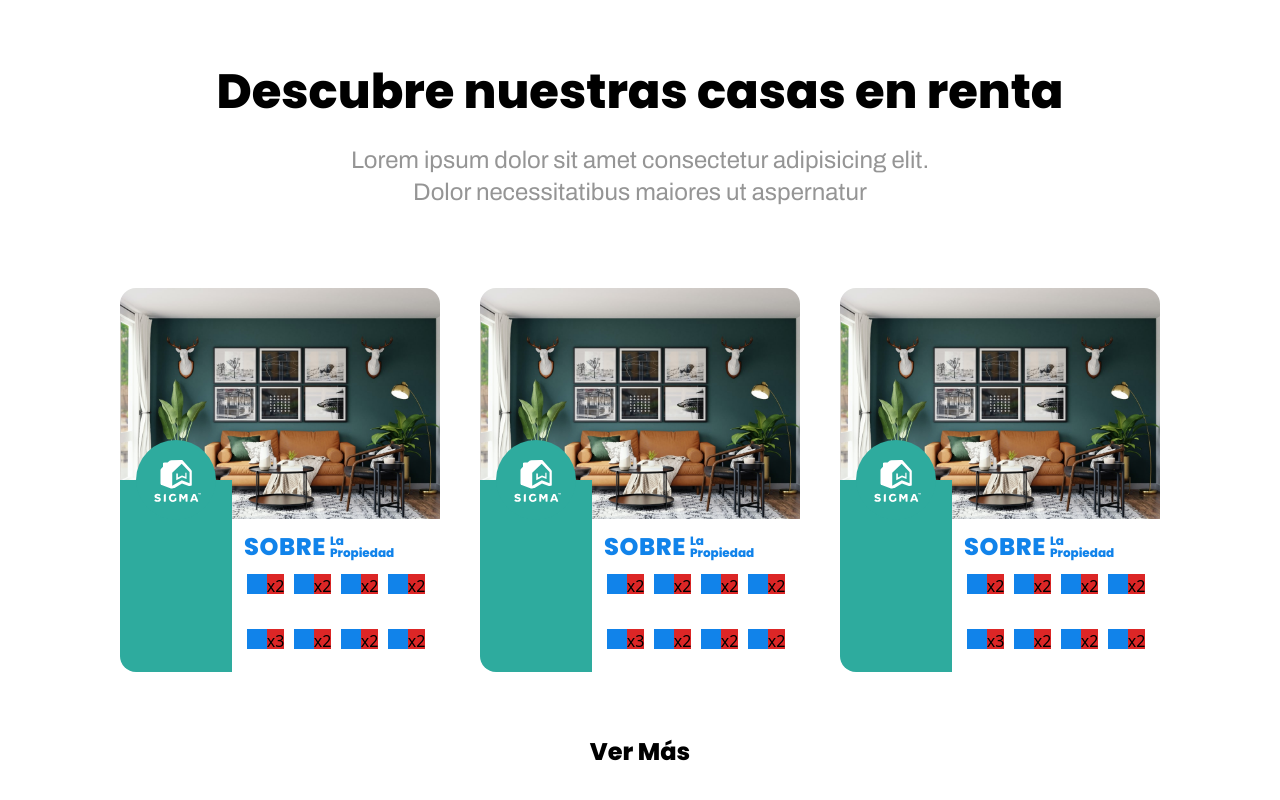
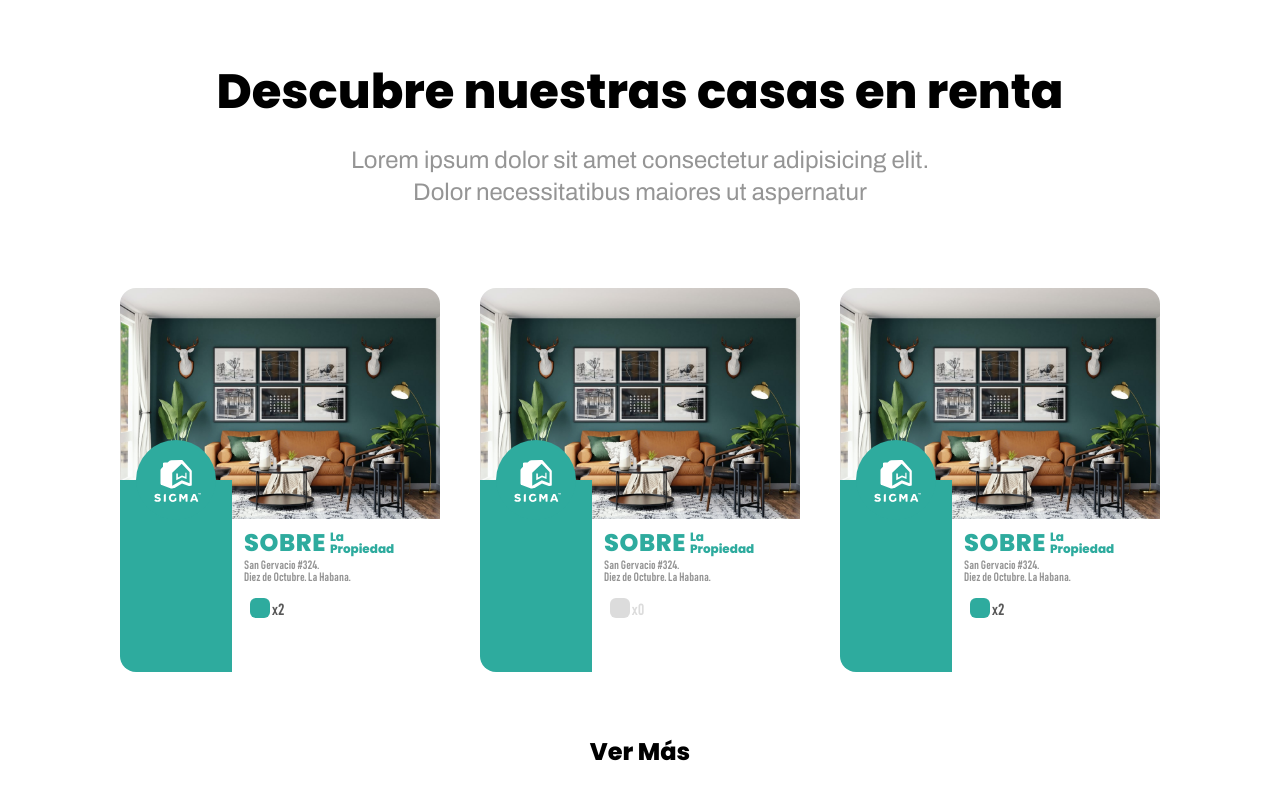
Before and after one commit to pvidubs/sigma, a Vue app: page / in a window 1280 px wide. Shown: the part 1242-2042 px from the top of the page. Built offline with nearby package versions, Linux system fonts and the light colour scheme.

Commit message:
working on post-card

```diff
--- a/src/components/Popular.vue
+++ b/src/components/Popular.vue
@@ -4,10 +4,7 @@ import LeadInfo from './LeadInfo.vue';
 import PostCard from './PostCard.vue';
 
 defineProps({
-    buy: {
-        type: Boolean,
-        default: true,
-    },
+    buy: Boolean,
 });
 </script>
 
@@ -29,14 +26,14 @@ defineProps({
             second-corner="Esperanza Gomez"
             residence="Diez de Octubre"
             province="La Habana"
-            bedroom="2"
-            dininroom="2"
-            kitchen="2"
-            garage="2"
-            bathroom="3"
-            livingroom="2"
-            garden="2"
-            pool="2"
+            :bedroom="2"
+            :dininroom="2"
+            :kitchen="2"
+            :garage="2"
+            :bathroom="3"
+            :livingroom="2"
+            :garden="2"
+            :pool="2"
         />
         <PostCard
             :buy="buy"
@@ -46,14 +43,14 @@ defineProps({
             second-corner="Esperanza Gomez"
             residence="Diez de Octubre"
             province="La Habana"
-            bedroom="2"
-            dininroom="2"
-            kitchen="2"
-            garage="2"
-            bathroom="3"
-            livingroom="2"
-            garden="2"
-            pool="2"
+            :bedroom="0"
+            :dininroom="2"
+            :kitchen="2"
+            :garage="2"
+            :bathroom="3"
+            :livingroom="2"
+            :garden="2"
+            :pool="2"
         />
         <PostCard
             :buy="buy"
@@ -63,14 +60,14 @@ defineProps({
             second-corner="Esperanza Gomez"
             residence="Diez de Octubre"
             province="La Habana"
-            bedroom="2"
-            dininroom="2"
-            kitchen="2"
-            garage="2"
-            bathroom="3"
-            livingroom="2"
-            garden="2"
-            pool="2"
+            :bedroom="2"
+            :dininroom="2"
+            :kitchen="2"
+            :garage="2"
+            :bathroom="3"
+            :livingroom="2"
+            :garden="2"
+            :pool="2"
         />
     </div>
     <div class="text-center mt-10 lg:mt-16 font-poppins font-extrabold text-sm lg:text-2xl">
--- a/src/components/PostCard.vue
+++ b/src/components/PostCard.vue
@@ -1,11 +1,9 @@
 <script setup>
 import PostIcon from './icons/PostIcon.vue';
+import { computed } from 'vue';
 
-defineProps({
-    buy: {
-        type: Boolean,
-        default: true,
-    },
+const props = defineProps({
+    buy: Boolean,
     price: Number,
     bedroom: Number,
     dininroom: Number,
@@ -24,6 +22,10 @@ defineProps({
     residence: String,
     province: String,
 });
+
+const bgColor = computed(() => {
+    return props.buy ? 'bg-sigma' : 'bg-green-300';
+});
 </script>
 
 <template>
@@ -40,7 +42,7 @@ defineProps({
                 <div class="relative mx-auto w-20 h-20">
                     <div
                         class="flex justify-center items-center absolute top-1/2 w-full h-full rounded-full"
-                        :class="`${buy ? 'bg-sigma' : 'bg-green-300'}`"
+                        :class="bgColor"
                     >
                         <img
                             src="../assets/icons/full-vertical-logo.svg"
@@ -49,10 +51,13 @@ defineProps({
                         />
                     </div>
                 </div>
-                <div class="w-28 h-48" :class="`${buy ? 'bg-sigma' : 'bg-green-300'}`"></div>
+                <div class="w-28 h-48" :class="bgColor"></div>
             </div>
-            <div class="w-44 xl:w-52 h-full absolute right-0 p-3 flex flex-col">
-                <div class="flex items-center gap-1 font-poppins font-extrabold text-sigma">
+            <div class="w-44 xl:w-52 h-full absolute right-0 px-3 pt-2 pb-4 flex flex-col">
+                <div
+                    class="flex items-center gap-1 font-poppins font-extrabold"
+                    :class="buy ? 'text-sigma' : 'text-green-300'"
+                >
                     <h3 class="tracking-wide text-2xl">SOBRE</h3>
                     <div class="text-xs leading-none">
                         <h4>La</h4>
@@ -60,68 +65,46 @@ defineProps({
                     </div>
                 </div>
 
-                <!--
-                    <div class="font-bahnschrift text-xs leading-none text-gray-300">
-                        <span class=""
-                            >{{ street }} #{{ addressNumber }} / {{ firstCorner }} y
-                            {{ secondCorner }}.</span
+                <div
+                    class="mb-3 font-bahnschrift font-semibold text-xs leading-none text-gray-200 scoped-font-condensed scoped-font-10px"
+                >
+                    <span class="">{{ street }} #{{ addressNumber }}.</span>
+                    <br />
+                    <span>{{ residence }}. {{ province }}.</span>
+                </div>
+
+                <div
+                    class="font-bahnschrift font-semibold grid grid-cols-4 grid-rows-2 grow gap-y-2"
+                >
+                    <div class="h-5 flex place-self-center scoped-gap">
+                        <div
+                            class="w-5 h-5 rounded-md"
+                            :class="bedroom > 0 ? bgColor : 'bg-gray-100'"
                         >
-                        <br />
-                        <span>{{ residence }}. {{ province }}</span>
-                    </div>
-                -->
-
-                <div class="grid grid-cols-4 grid-rows-2 grow gap-y-3 gap-x-1">
-                    <div class="bg-red-600 h-5 flex place-self-center">
-                        <div class="w-5 h-5 bg-sigma">
                             <PostIcon icon="bedroom" />
                         </div>
-                        <span>x{{ bedroom }}</span>
-                    </div>
-                    <div class="bg-red-600 h-5 flex place-self-center">
-                        <div class="w-5 h-5 bg-sigma">
-                            <PostIcon icon="dininroom" />
-                        </div>
-                        <span>x{{ dininroom }}</span>
-                    </div>
-                    <div class="bg-red-600 h-5 flex place-self-center">
-                        <div class="w-5 h-5 bg-sigma">
-                            <PostIcon icon="kitchen" />
-                        </div>
-                        <span>x{{ kitchen }}</span>
-                    </div>
-                    <div class="bg-red-600 h-5 flex place-self-center">
-                        <div class="w-5 h-5 bg-sigma">
-                            <PostIcon icon="garage" />
-                        </div>
-                        <span>x{{ garage }}</span>
-                    </div>
-                    <div class="bg-red-600 h-5 flex place-self-center">
-                        <div class="w-5 h-5 bg-sigma">
-                            <PostIcon icon="bathroom" />
-                        </div>
-                        <span>x{{ bathroom }}</span>
-                    </div>
-                    <div class="bg-red-600 h-5 flex place-self-center">
-                        <div class="w-5 h-5 bg-sigma">
-                            <PostIcon icon="livingroom" />
-                        </div>
-                        <span>x{{ livingroom }}</span>
-                    </div>
-                    <div class="bg-red-600 h-5 flex place-self-center">
-                        <div class="w-5 h-5 bg-sigma">
-                            <PostIcon icon="garden" />
-                        </div>
-                        <span>x{{ garden }}</span>
-                    </div>
-                    <div class="bg-red-600 h-5 flex place-self-center">
-                        <div class="w-5 h-5 bg-sigma">
-                            <PostIcon icon="pool" />
-                        </div>
-                        <span>x{{ pool }}</span>
+                        <span
+                            class="scoped-font-condensed"
+                            :class="bedroom > 0 ? 'text-gray-300' : 'text-gray-100'"
+                            >x{{ bedroom }}</span
+                        >
                     </div>
                 </div>
             </div>
         </div>
     </div>
 </template>
+
+<style scoped>
+.scoped-gap {
+    gap: 2px;
+}
+
+.scoped-font-condensed {
+    font-stretch: condensed;
+}
+
+.scoped-font-10px {
+    font-size: 12px;
+}
+</style>
--- a/src/views/HomeView.vue
+++ b/src/views/HomeView.vue
@@ -5,8 +5,8 @@ import Popular from '../components/Popular.vue';
 
 <template>
     <Banner />
+    <Popular buy />
     <Popular />
-    <Popular :buy="false" />
     <br />
     <br />
     <br />
```
